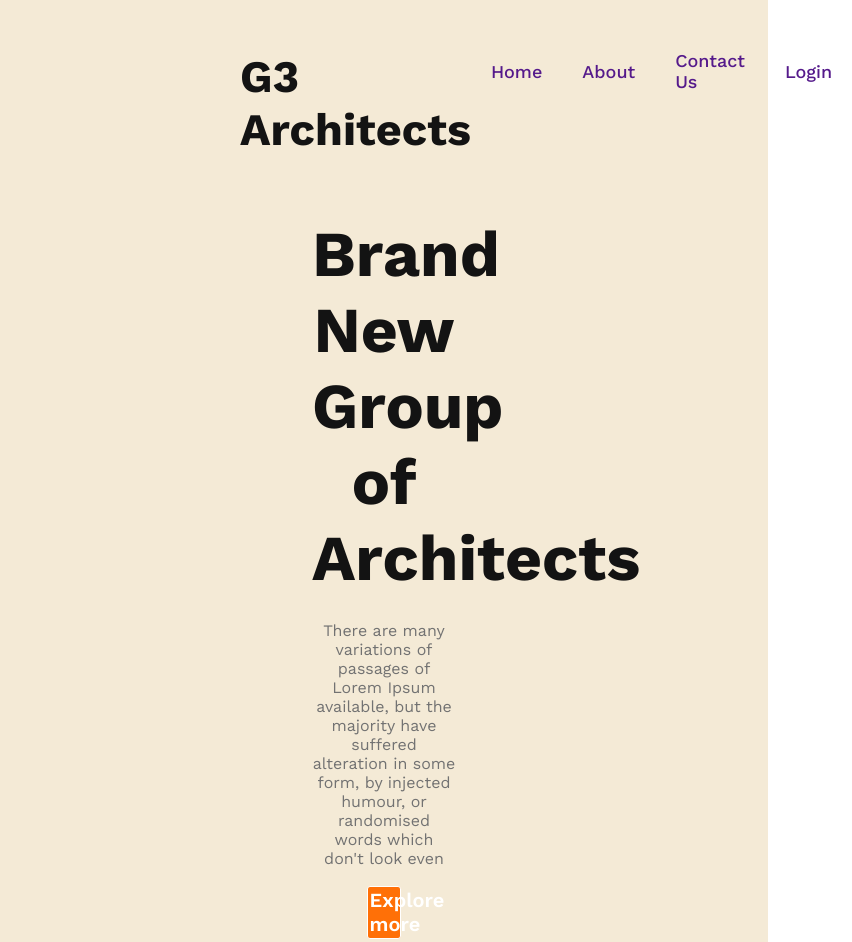
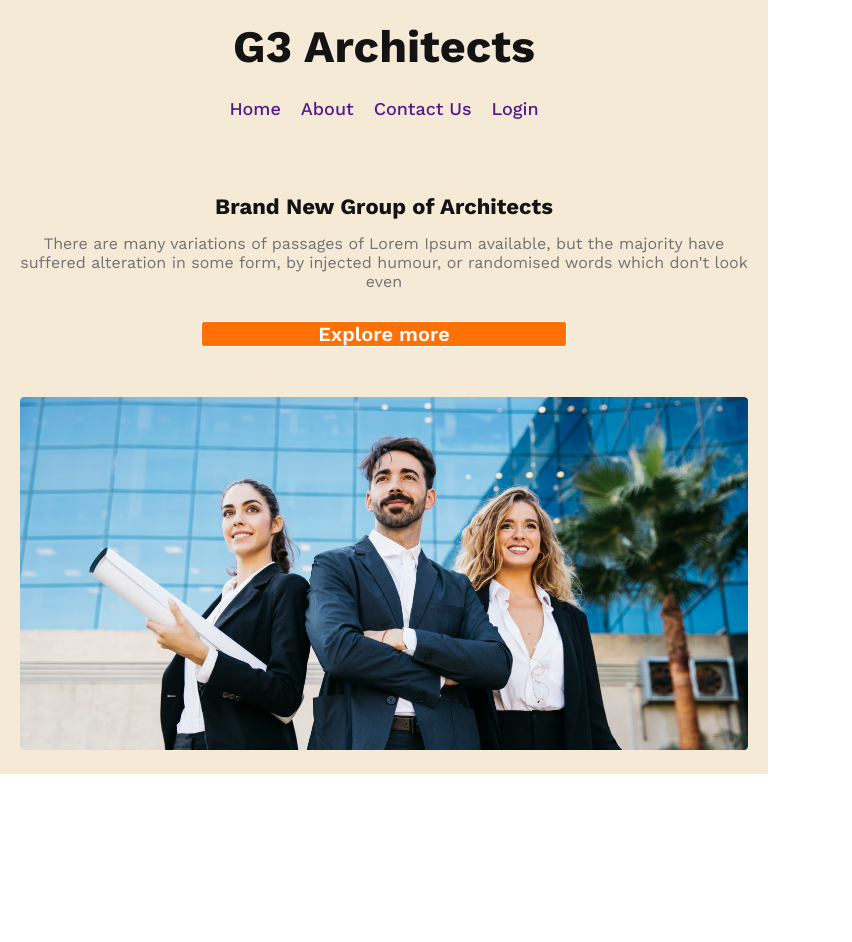
Before and after one commit to hasanemam1717/responsive-web, a plain HTML site: page index.html in a window 768 px wide. Shown: the top 942 px of the page, 852 px wide, since content can reach past the window. After the commit the page ends 800 px from the top, so only its background shows below. Drawn offline with nearby package versions, Linux system fonts and the light colour scheme.

Commit message:
added responsive for tablate divaices

```diff
--- a/styles/style.css
+++ b/styles/style.css
@@ -113,3 +113,45 @@ header{
     .banner-img{}
     .banner-img img{    width: 100%;}
 }
+@media screen and (min-width:576px) and (max-width:960px) {
+
+    header{
+        padding: 20px;
+
+    }
+    .navber-container{
+        flex-direction: column;
+    }
+    .logo-div{}
+    .logo-div h1{
+        text-align: center;
+    }
+    .nav-div{
+        margin: 20px auto;
+    }
+    .nav-div ul{
+
+    }
+    .nav-div ul li{
+        margin: 5px 10px;
+    }
+    .nav-div ul li a{
+    }
+    /* *banner-styles-start* */
+    .banner-container-div{}
+    .banner-contant{
+        width: 100%;
+        margin: 50px auto;
+
+    }
+    .banner-titel{
+        padding: 0px;
+        font-size: 22px;
+    }
+    .banner-description{ }
+    .btn-primary{width: 50%;
+        padding: 0px;
+    }
+    .banner-img{}
+    .banner-img img{    width: 100%;}
+}
```
